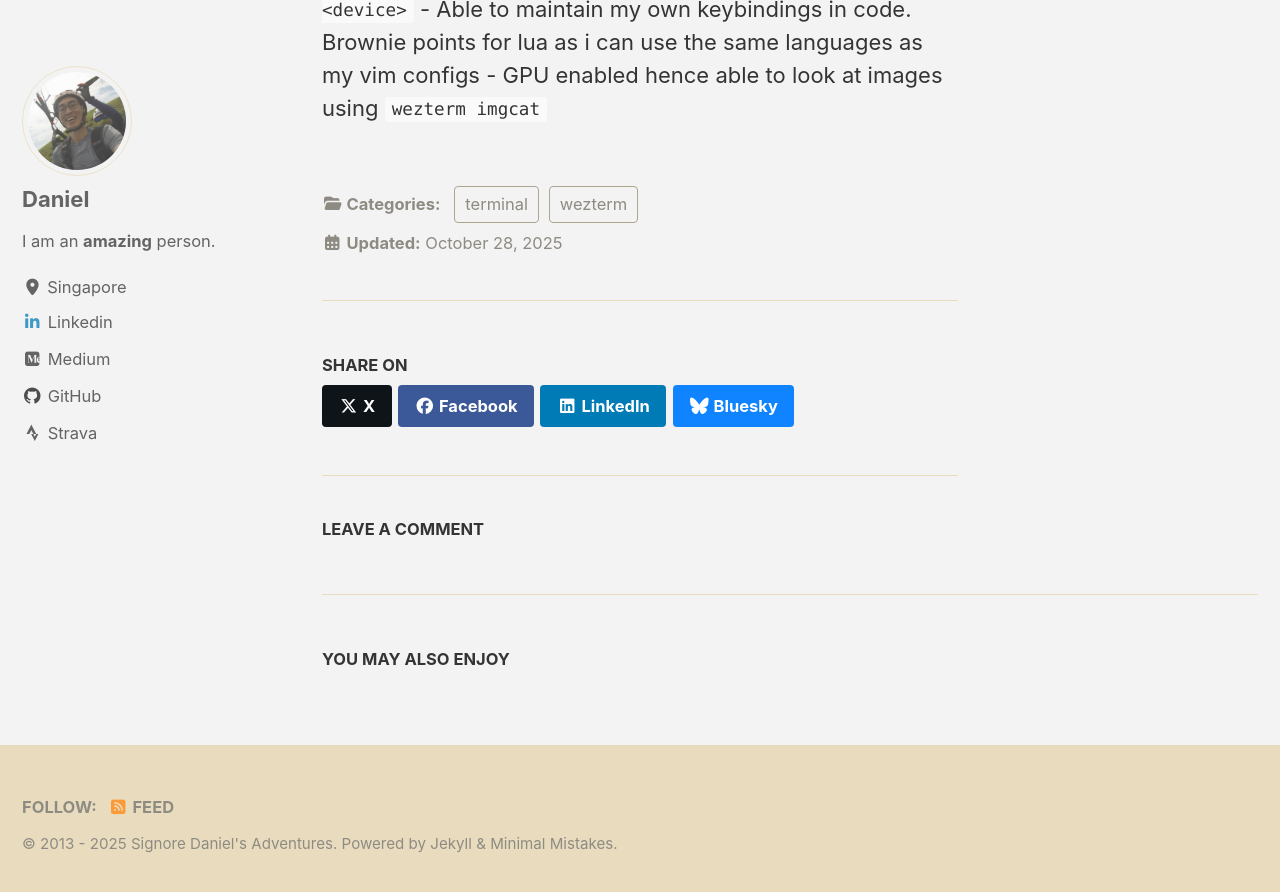
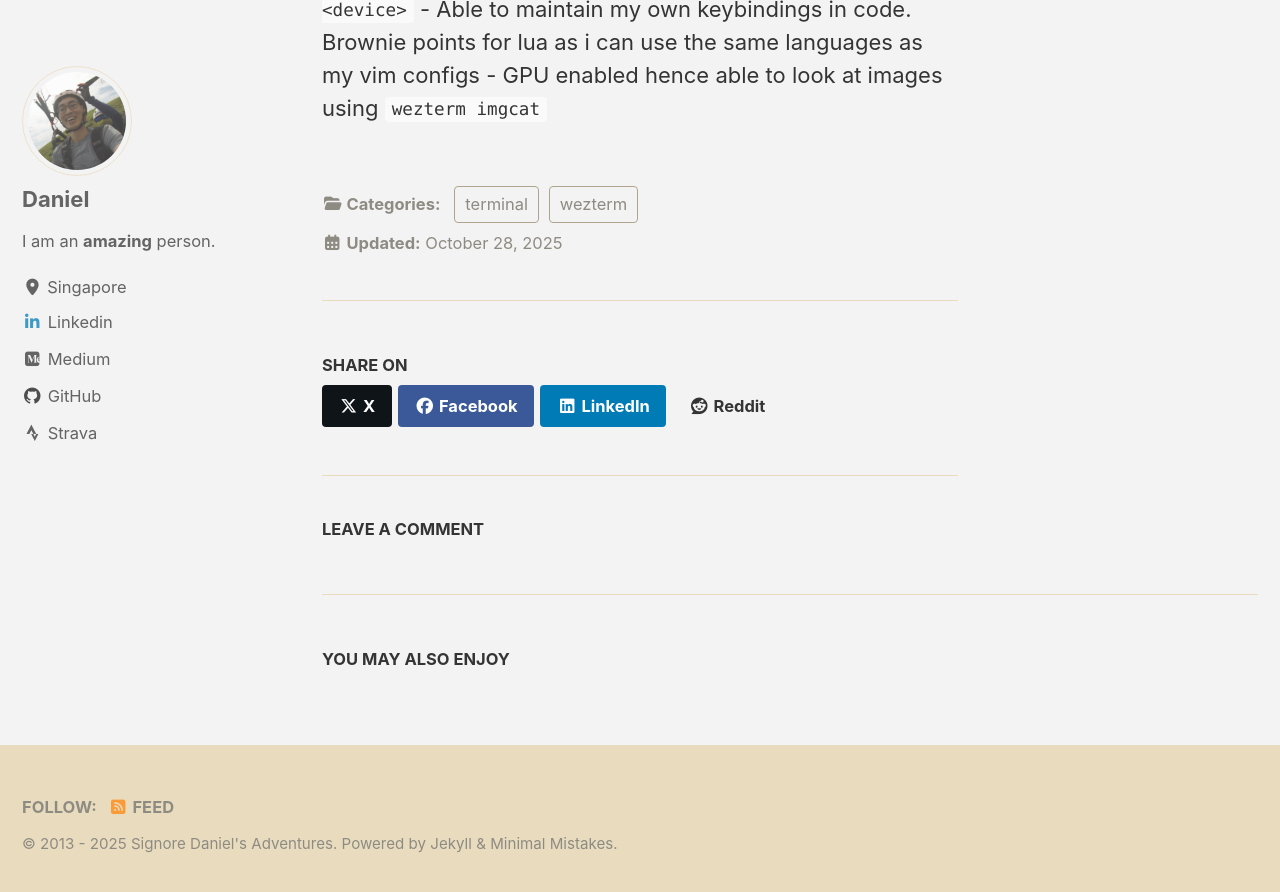
Before and after one commit to marmal88/marmal88.github.io, a Jekyll site: the page built from _posts/2025-10-28-terminal-musings.md, in a window 1280 px wide and 900 px high, scrolled down 989 px. Shown: the top 892 px of the window. Built offline with Jekyll 4.4.1, drawn with Linux system fonts in a browser that asks for light colours; cached includes are drawn as plain includes; comment, search, counter and statistics services are not loaded.

Commit message:
feat: change socials to reddit

```diff
--- a/_includes/social-share.html
+++ b/_includes/social-share.html
@@ -13,7 +13,7 @@
     <i class="fab fa-fw fa-linkedin" aria-hidden="true"></i><span> LinkedIn</span>
   </a>
 
-  <a href="https://bsky.app/intent/compose?text={{ page.title | url_encode }}%20{{ page.url | absolute_url | url_encode }}" class="btn btn--bluesky" onclick="window.open(this.href, 'window', 'left=20,top=20,width=500,height=500,toolbar=1,resizable=0'); return false;" title="{{ site.data.ui-text[site.locale].share_on_label | default: 'Share on' }} Bluesky">
-    <i class="fab fa-fw fa-bluesky" aria-hidden="true"></i><span> Bluesky</span>
+	<a href="https://www.reddit.com/submit?url={{ page.url | absolute_url | url_encode }}&title={{ page.title }}" class="btn" title="{{ site.data.ui-text[site.locale].share_on_label }} Reddit">
+	<i class="fab fa-fw fa-reddit" aria-hidden="true"></i><span> Reddit</span>
   </a>
 </section>
```
